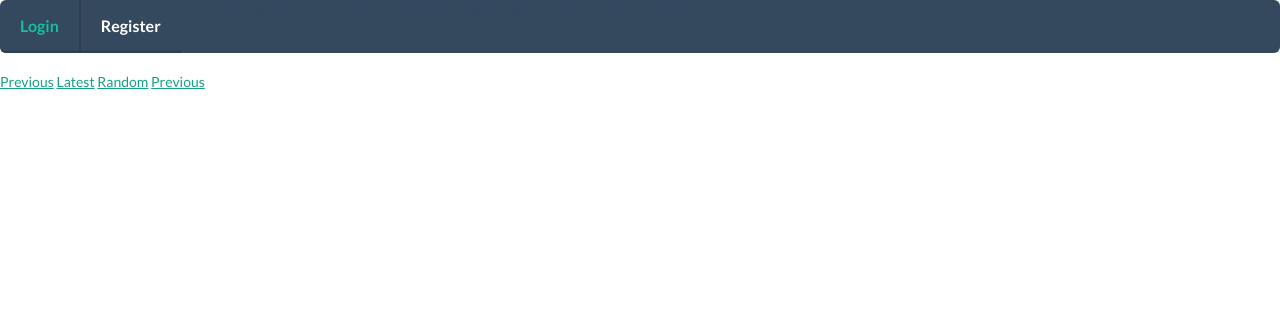
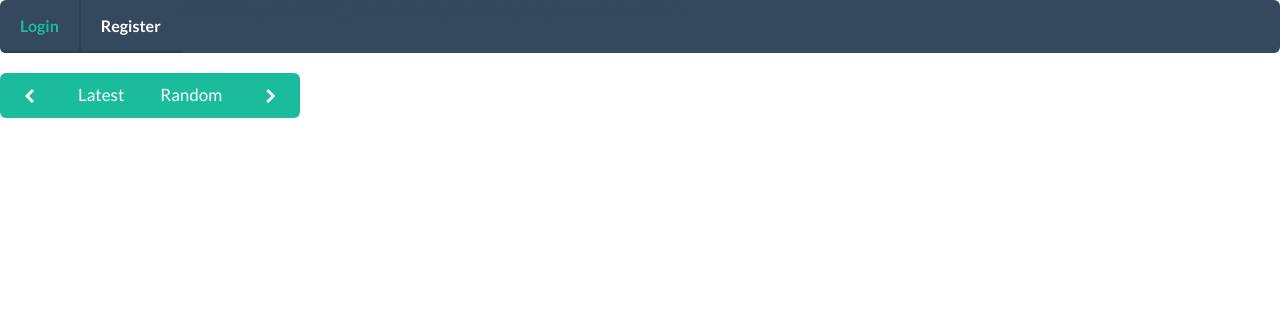
Before and after one commit to oneyoung/longhi, a Django app: template website/html/template/memo/entry.html in a window 1280 px wide. Shown: the top 313 px of the page. Run offline with Django 3.2, Linux system fonts and the light colour scheme; the template is opened without the code that fills it, so the values that code supplies are empty; some libraries are stand-ins or nearby versions.

Commit message:
* tpl entry: Flat-UI style button

```diff
--- a/website/html/template/memo/entry.html
+++ b/website/html/template/memo/entry.html
@@ -5,31 +5,32 @@
 $(window).load(function () {
   var entryPad = $('#entry-pad')
 
-  function singleMemoQuery(query, value) {
+  function singleMemoQuery(btn, query, value) {
     var result = memoQuery('single', query, value);
     if (result) {
       entryPad.empty();
       entryPad.append(entryFactory(result[0]));
     }
+    $(btn).removeClass('active');
   }
 
   /* show latest entry first */
-  singleMemoQuery('latest');
+  singleMemoQuery(null, 'latest');
 
   $('#entry-prev-btn').click(function () {
-    singleMemoQuery('prev', unpackEntry(entryPad).date);
+    singleMemoQuery(this, 'prev', unpackEntry(entryPad).date);
   });
 
   $('#entry-next-btn').click(function () {
-    singleMemoQuery('next', unpackEntry(entryPad).date);
+    singleMemoQuery(this, 'next', unpackEntry(entryPad).date);
   });
 
   $('#entry-latest-btn').click(function () {
-    singleMemoQuery('latest');
+    singleMemoQuery(this, 'latest');
   });
 
   $('#entry-random-btn').click(function () {
-    singleMemoQuery('random');
+    singleMemoQuery(this, 'random');
   });
 
 });
@@ -39,11 +40,13 @@ $(window).load(function () {
 
 {% block memo_body %}
 <div>
-  <div>
-    <a href="#" id="entry-prev-btn">Previous</a>
-    <a href="#" id="entry-latest-btn">Latest</a>
-    <a href="#" id="entry-random-btn">Random</a>
-    <a href="#" id="entry-next-btn">Previous</a>
+  <div class="btn-toolbar">
+    <div class="btn-group">
+      <a href="#" class="btn btn-large btn-primary" id="entry-prev-btn"><span class="fui-arrow-left"></span></a>
+      <a href="#" class="btn btn-large btn-primary" id="entry-latest-btn">Latest</a>
+      <a href="#" class="btn btn-large btn-primary" id="entry-random-btn">Random</a>
+      <a href="#" class="btn btn-large btn-primary" id="entry-next-btn"><span class="fui-arrow-right"></span></a>
+    </div>
   </div>
   <div id="entry-pad">
   </div>
```
